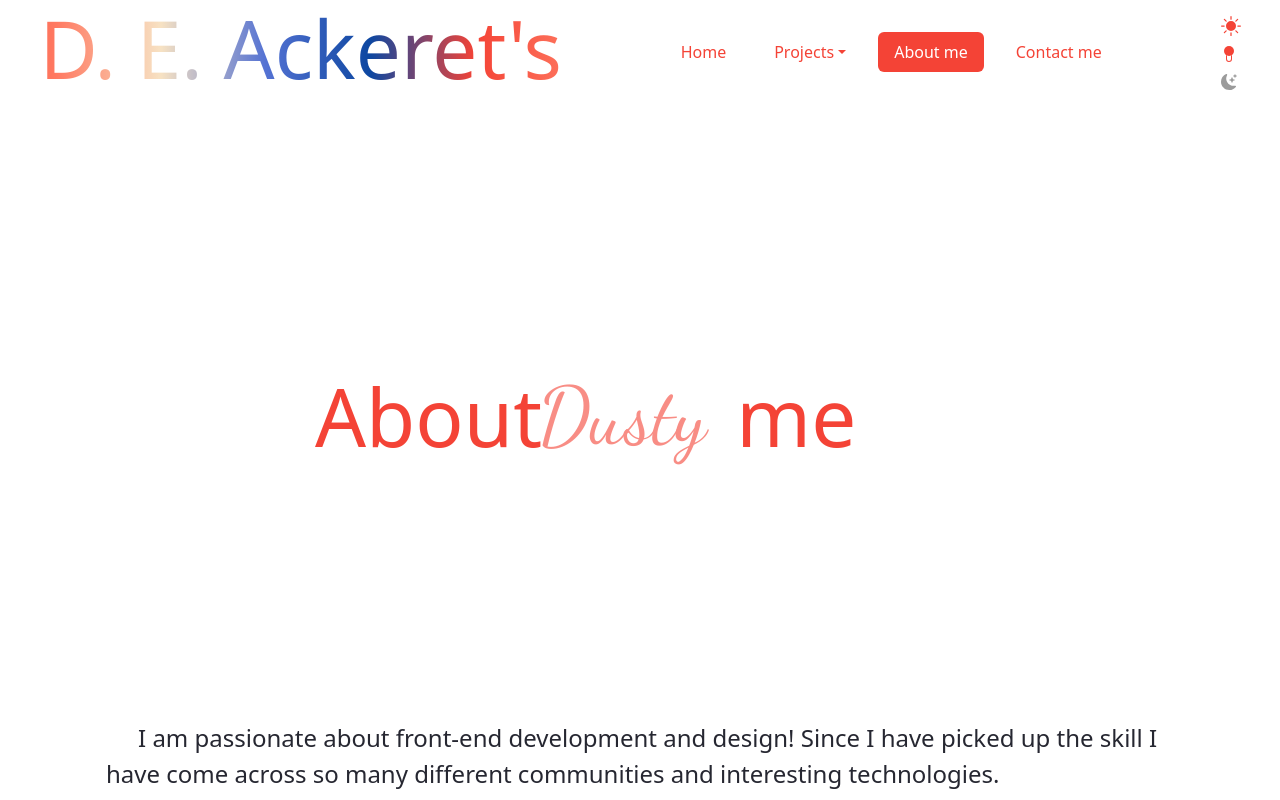
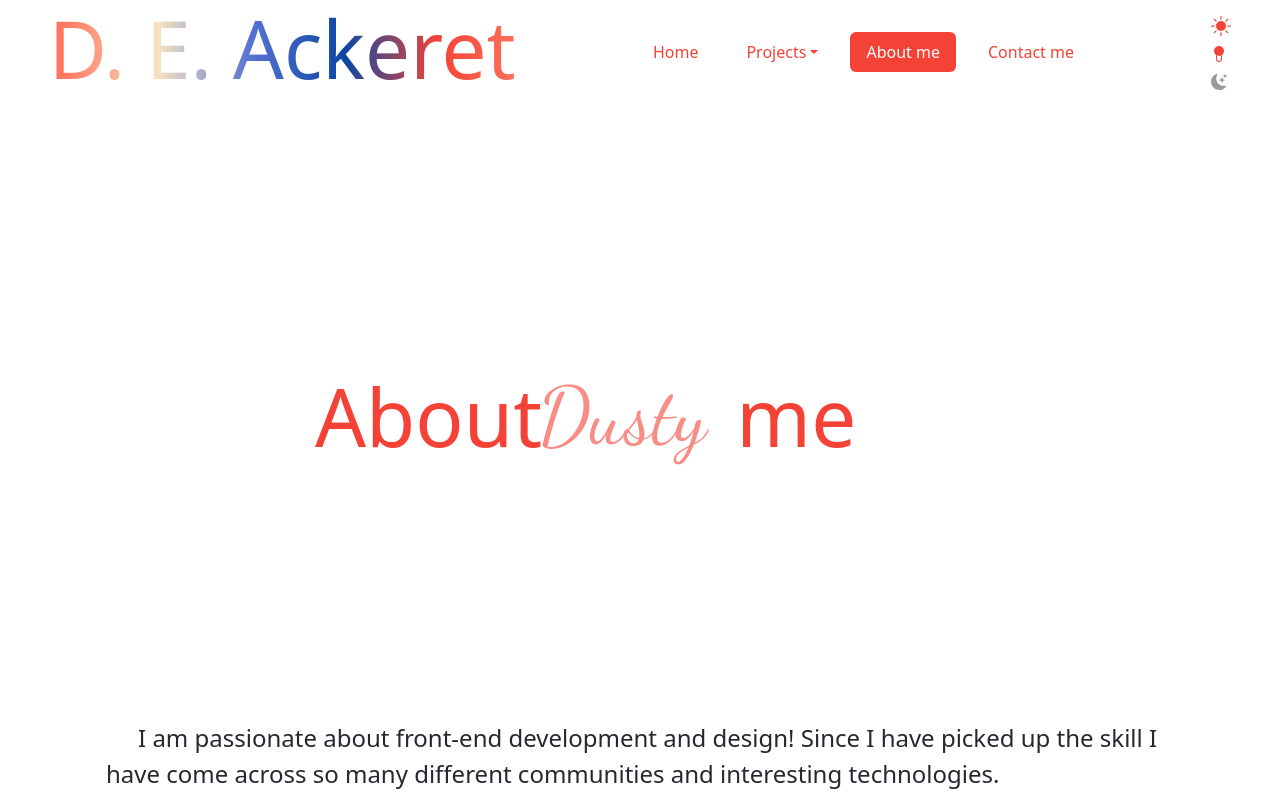
Before and after one commit to DEAckeret/web-dev-profile, a website built with webpack: page about.html in a window 1280 px wide. Shown: the top 800 px of the page. Built offline with nearby package versions, Linux system fonts and the light colour scheme; a web font is replaced by a local one.

Commit message:
Drop the 's from the header name
Changed in the three pages, index.js, and the one matching string in the
built bundle so it doesn't need a rebuild.

Co-Authored-By: Claude Opus 5.5 <noreply@anthropic.com>
Claude-Session: https://claude.ai/code/session_01Ps84a5Nxrtre9zh4zSMi9v

```diff
--- a/about.html
+++ b/about.html
@@ -76,7 +76,7 @@
     <header class="light">
         <nav class="d-flex flex-direction-row align-items-center justify-content-around">
 
-            <h1 class="display-1 header-name light">D. E. Ackeret's</h1>
+            <h1 class="display-1 header-name light">D. E. Ackeret</h1>
 
             <div class="loader light"></div>
 
--- a/index.js
+++ b/index.js
@@ -76,7 +76,7 @@ function changeHeaderText() {
   if (window.matchMedia('(max-width: 1200px)').matches) {
     headerName.text('D. A.');
   } else {
-    headerName.text('D. E. Ackeret\'s');
+    headerName.text('D. E. Ackeret');
   }
 }
 
```
Also changed, not shown: contact.html (+1 -1 lines), index.html (+1 -1 lines), dist/profileWebsite.webpack.bundle.js.
